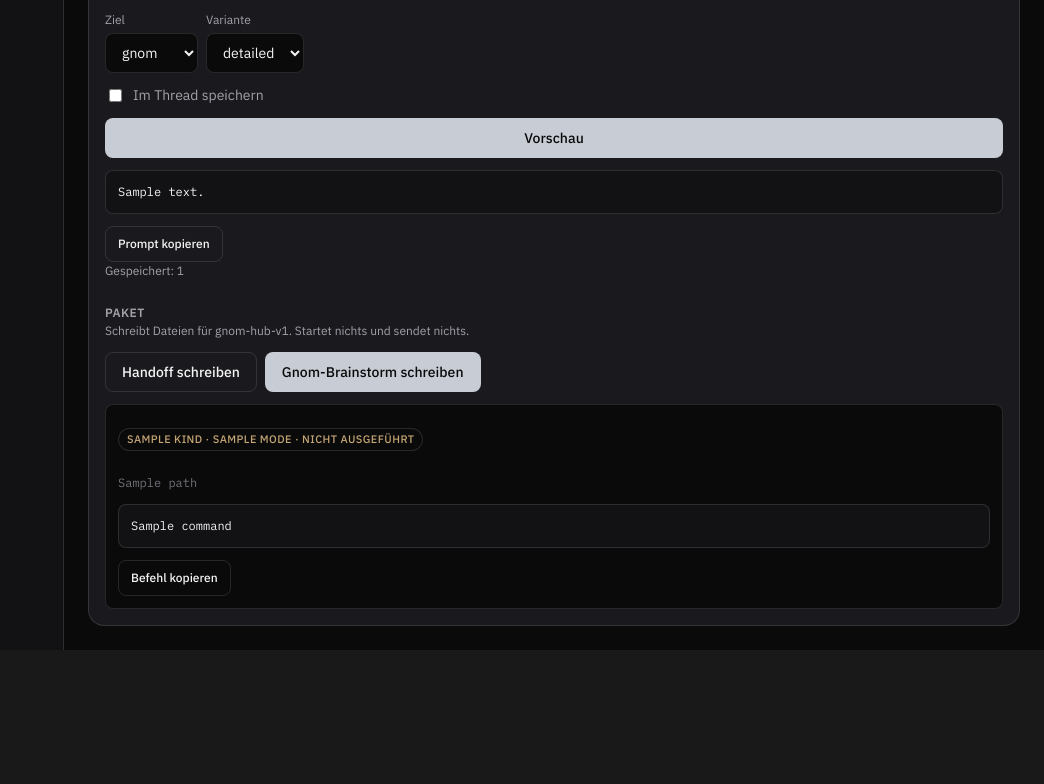
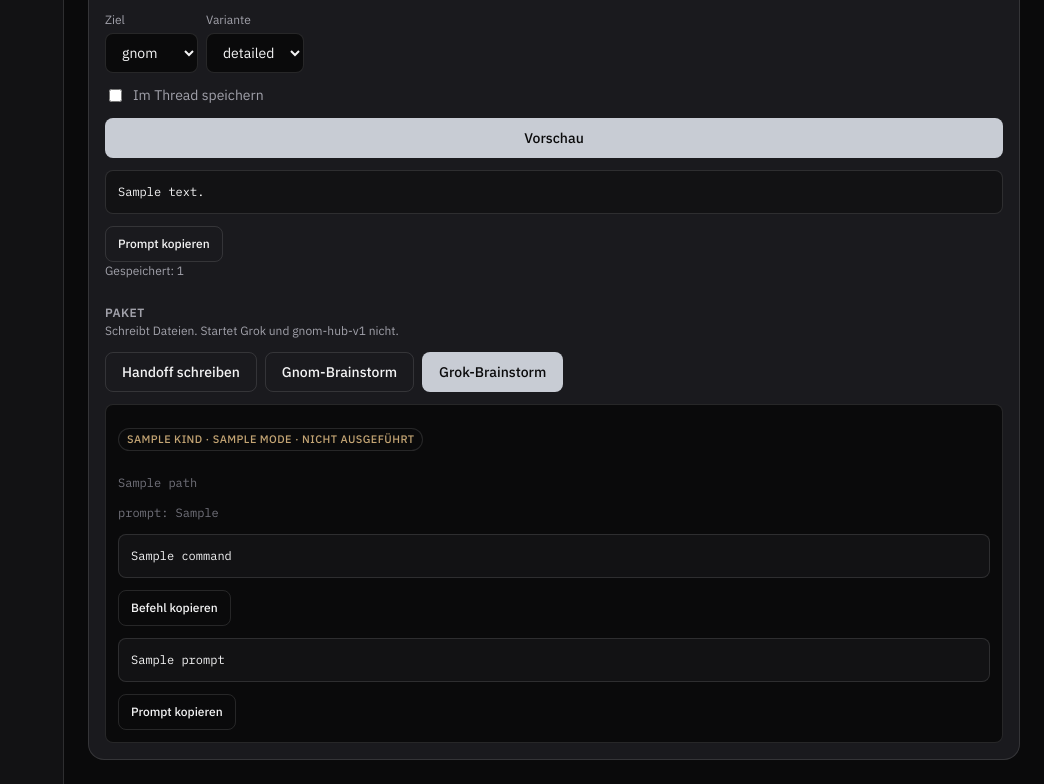
Before and after one commit to landjunge/threaddesk, a FastAPI app: template src/threaddesk/ui/templates/index.html in a window 1280 px wide. Shown: the part 1327-2111 px from the top of the page, without its empty margins (236-1280 px from the left). Before the commit the page ends 1977 px from the top, so only its background shows below. Run offline with FastAPI, Linux system fonts and the light colour scheme; the template is opened without the code that fills it: most values are stand-ins (such as "Sample title", 1, 10 or a date in 2020); some libraries are stand-ins or nearby versions.

Commit message:
feat(ui): write Grok brainstorm packet without starting grok

```diff
--- a/src/threaddesk/ui/server.py
+++ b/src/threaddesk/ui/server.py
@@ -216,6 +216,14 @@ def create_app() -> FastAPI:
             {"notice": "Gnom-Paket geschrieben · nicht gestartet", "packet": packet},
         )
 
+    @app.post("/threads/{thread_id}/grok", response_class=HTMLResponse)
+    def write_grok(thread_id: str, request: Request) -> HTMLResponse:
+        packet = _svc().grok("brainstorm", "detailed", thread_id)
+        return workspace(
+            request,
+            {"notice": "Grok-Paket geschrieben · nicht gestartet", "packet": packet},
+        )
+
     @app.post("/snapshots/{snap_id}/restore", response_class=HTMLResponse)
     def restore_snapshot(snap_id: str, request: Request) -> HTMLResponse:
         thread = _svc().restore(snap_id)
--- a/src/threaddesk/ui/templates/partials/packet.html
+++ b/src/threaddesk/ui/templates/partials/packet.html
@@ -1,6 +1,6 @@
 <section id="packet" class="block">
   <h3>Paket</h3>
-  <p class="muted">Schreibt Dateien für gnom-hub-v1. Startet nichts und sendet nichts.</p>
+  <p class="muted">Schreibt Dateien. Startet Grok und gnom-hub-v1 nicht.</p>
   <div class="packet-actions">
     <form
       hx-post="/threads/{{ current.id }}/handoff"
@@ -14,17 +14,31 @@
       hx-target="#workspace"
       hx-swap="innerHTML"
     >
-      <button type="submit" class="btn btn-primary">Gnom-Brainstorm schreiben</button>
+      <button type="submit" class="btn btn-ghost">Gnom-Brainstorm</button>
+    </form>
+    <form
+      hx-post="/threads/{{ current.id }}/grok"
+      hx-target="#workspace"
+      hx-swap="innerHTML"
+    >
+      <button type="submit" class="btn btn-primary">Grok-Brainstorm</button>
     </form>
   </div>
   {% if packet and packet.thread_id == current.id %}
   <div class="packet-card">
     <p class="status status-paused">{{ packet.kind or "paket" }} · {{ packet.mode or "handoff" }} · nicht ausgeführt</p>
     <p class="thread-id">{{ packet.path or packet.prompt_path or packet.chat_path }}</p>
+    {% if packet.prompt_path %}
+    <p class="thread-id">prompt: {{ packet.prompt_path }}</p>
+    {% endif %}
     {% if packet.command %}
     <pre class="cmd" id="packet-cmd">{{ packet.command }}</pre>
     <button type="button" class="btn btn-ghost btn-compact" data-copy="#packet-cmd">Befehl kopieren</button>
     {% endif %}
+    {% if packet.prompt %}
+    <pre class="cmd prompt-preview" id="packet-prompt">{{ packet.prompt }}</pre>
+    <button type="button" class="btn btn-ghost btn-compact" data-copy="#packet-prompt">Prompt kopieren</button>
+    {% endif %}
   </div>
   {% endif %}
 </section>
```
